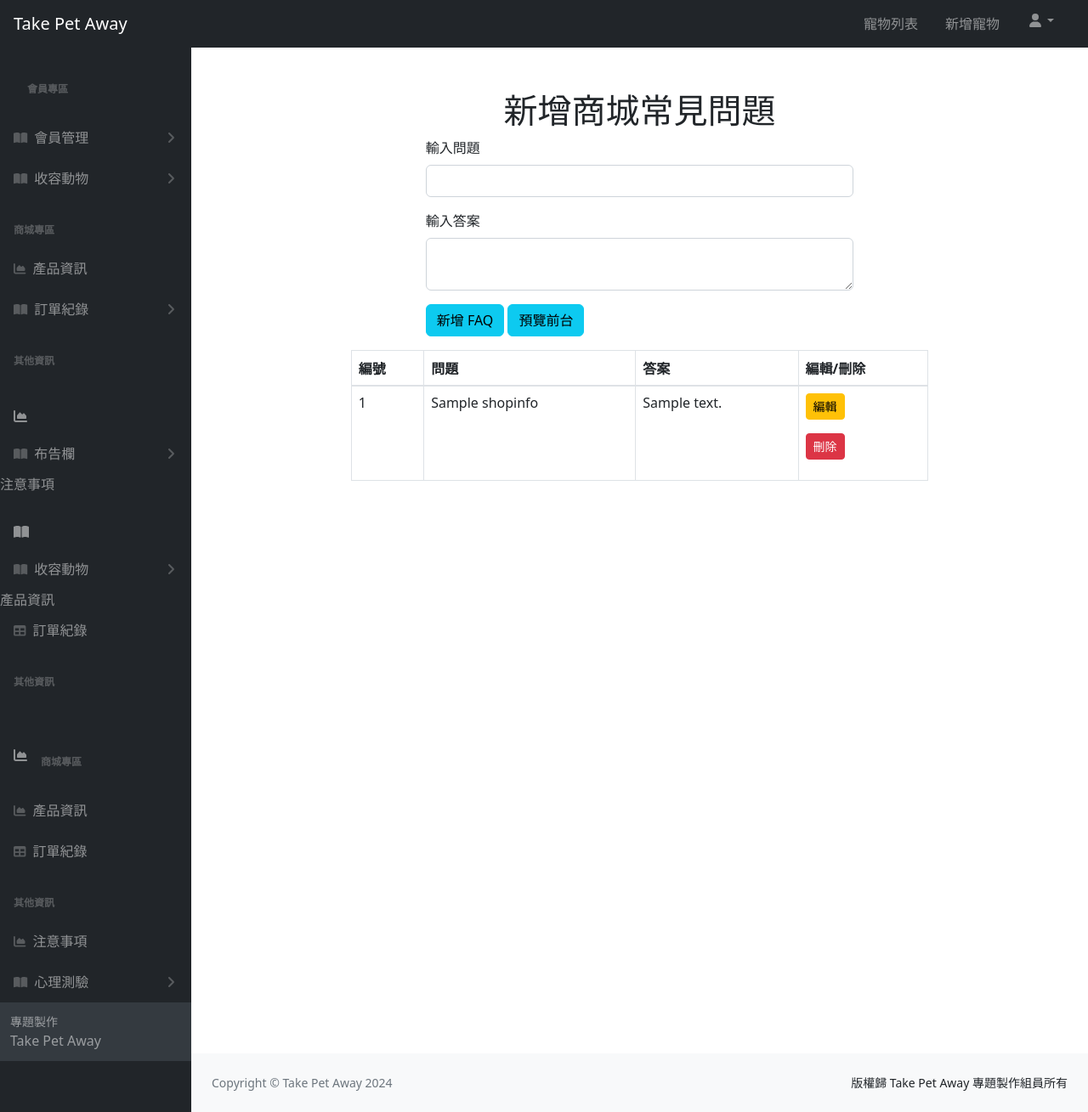
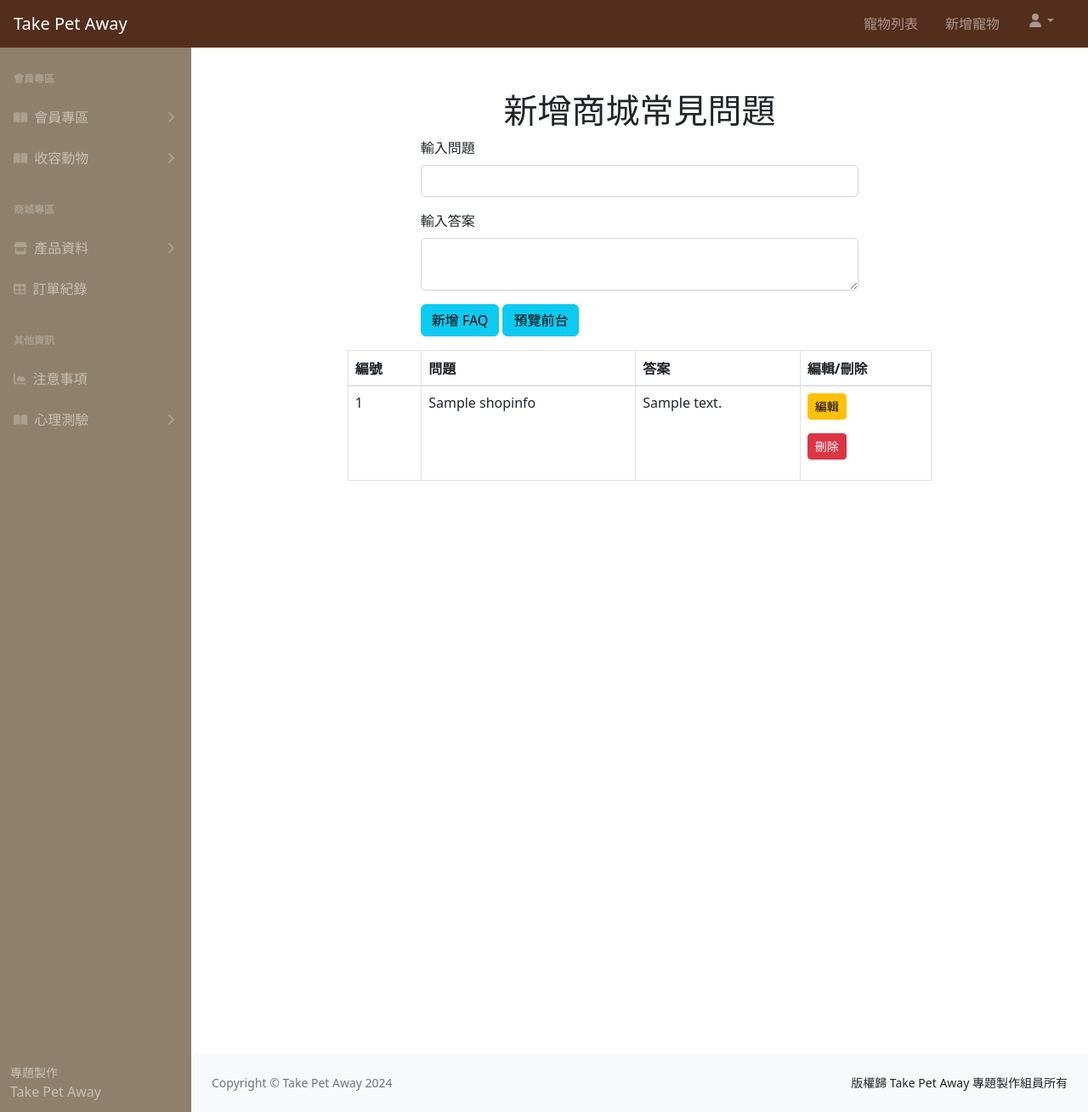
Before and after one commit to yingweng1120112/Backstage-take_pet_away, a PHP site: page /faq_add.php in a window 1280 px wide. Shown: the whole page at 85% size. Run offline with PHP 8.4, Linux system fonts and the light colour scheme; tables that the repository leaves empty hold one stand-in row (values such as "Sample post"); data that the repository does not hold is empty; some libraries are stand-ins or nearby versions.

Commit message:
檔案內容變更

```diff
--- a/parts/1_head.php
+++ b/parts/1_head.php
@@ -13,5 +13,27 @@
   <!-- <title>後臺介面</title> -->
   <link href="css/styles.css" rel="stylesheet" />
 </head>
+<style>
+  /* header 側nav */
+  :root {
+        --bs-dark-rgb: 83, 46, 28;
+    }
+    .sb-sidenav-dark {
+        background-color: #8E806A;
+    }
+    .sb-sidenav-dark .sb-sidenav-footer {
+    background-color: #8E806A;
+    }
+    .row {
+        --bs-gutter-x: 0rem;
+    }
+    .pagination, .datatable-pagination ul {
+        --bs-pagination-active-border-color: #EEE0C9;
+        --bs-pagination-active-bg: #967E76;
+        --bs-link-color: #967E76;
+        --bs-link-hover-color: #967E76;
+        --bs-dark-rgb: #967E76;
+    }
+</style>
 
 <body class="sb-nav-fixed">
--- a/parts/3_side_nav.php
+++ b/parts/3_side_nav.php
@@ -3,14 +3,14 @@
     <nav class="sb-sidenav accordion sb-sidenav-dark" id="sidenavAccordion">
       <div class="sb-sidenav-menu">
         <div class="nav">
-          <a class="nav-link collapsed" href="#" aria-expanded="false" aria-controls="collapsePagesUser">
+          <!-- <a class="nav-link collapsed" href="#" aria-expanded="false" aria-controls="collapsePagesUser"> -->
           <div class="sb-sidenav-menu-heading">會員專區</div>
           <!-- 會員下拉式選單 -->
           <a class="nav-link collapsed" href="#" data-bs-toggle="collapse" data-bs-target="#collapsePagesUser" aria-expanded="false" aria-controls="collapsePagesUser" onclick="toggleCollapse('collapsePagesUser')">
             <div class="sb-nav-link-icon">
               <i class="fas fa-book-open"></i>
             </div>
-              會員管理
+            會員專區
             <div class="sb-sidenav-collapse-arrow">
               <i class="fas fa-angle-down"></i>
             </div>
@@ -26,14 +26,11 @@
               <a class="nav-link collapsed" href="user_list_add.php">
                 新增會員資料
               </a>
-                <a class="nav-link collapsed" href="#">
+              <a class="nav-link collapsed" href="adoptList.php">
                 線上認養紀錄
               </a>
-                <a class="nav-link collapsed" href="#">
+              <a class="nav-link collapsed" href="reserveList.php">
                 預約紀錄
-                </a>
-                <a class="nav-link collapsed" href="#">
-                  收藏
               </a>
               <a class="nav-link collapsed" href="logout.php">
                 登出
@@ -56,139 +53,35 @@
               <a class="nav-link collapsed" href="pet_list.php">
                 基本資訊
               </a>
+              <a class="nav-link collapsed" href="pet_add.php">
+                新增寵物資料
+              </a>
               <a class="nav-link collapsed" href="#">
                 動作與技能
               </a>
-              <a class="nav-link collapsed" href="#">
+              <a class="nav-link collapsed" href="blog.php">
                 寵物貼文
               </a>
-              <a class="nav-link collapsed" href="#">
+              <a class="nav-link collapsed" href="blog_add.php">
+                新增寵物貼文
+              </a>
+              <a class="nav-link collapsed" href="adopt.php">
                 線上認養
               </a>
-              <a class="nav-link collapsed" href="#">
+              <a class="nav-link collapsed" href="reserve.php">
                 線上預約
-              </a>
-              <a class="nav-link collapsed" href="#">
-                個人寵物
-              </a>
-              <a class="nav-link collapsed" href="#">
-                個人收藏
               </a>
             </nav>
           </div>
           <div class="sb-sidenav-menu-heading">商城專區</div>
-          <a class="nav-link" href="#">
+          <a class="nav-link collapsed" href="#" data-bs-toggle="collapse" data-bs-target="#collapsePagesShop" aria-expanded="false" aria-controls="collapsePagesShop">
             <div class="sb-nav-link-icon">
-              <i class="fas fa-chart-area"></i>
+              <i class="fa-solid fa-store"></i>
             </div>
-            產品資訊
-          </a>
-          <a class="nav-link collapsed" href="#" data-bs-toggle="collapse" data-bs-target="#order" aria-expanded="false" aria-controls="order">
-            <div class="sb-nav-link-icon">
-              <i class="fas fa-book-open"></i>
-            </div>
-            訂單紀錄
+            產品資料
             <div class="sb-sidenav-collapse-arrow">
               <i class="fas fa-angle-down"></i>
             </div>
-          </a>
-          <div class="collapse" id="order" aria-labelledby="headingTwo" data-bs-parent="#sidenavAccordion">
-            <nav class="sb-sidenav-menu-nested nav accordion" id="orderContentPages">
-              <a class="nav-link collapsed" href="order_history.php">
-                歷史訂單
-              </a>
-              <a class="nav-link collapsed" href="order_history_detail.php">
-                訂單詳情
-              </a>
-            </nav>
-          </div>
-          <div class="sb-sidenav-menu-heading">其他資訊</div>
-          <a class="nav-link" href="#">
-            <div class="sb-nav-link-icon">
-              <i class="fas fa-chart-area"></i>
-            <!-- 布告欄下拉式選單 -->
-            <a class="nav-link collapsed" href="#" data-bs-toggle="collapse" data-bs-target="#collapsePagesBulletin" aria-expanded="false" aria-controls="collapsePagesBulletin" onclick="toggleCollapse('collapsePagesBulletin')">
-              <div class="sb-nav-link-icon">
-                <i class="fas fa-book-open"></i>
-              </div>
-              布告欄
-              <div class="sb-sidenav-collapse-arrow">
-                <i class="fas fa-angle-down"></i>
-              </div>
-            </a>
-            <div class="collapse" id="collapsePagesBulletin" aria-labelledby="headingTwo" data-bs-parent="#sidenavAccordion">
-              <nav class="sb-sidenav-menu-nested nav accordion" id="collapseContentBulletin">
-                <a class="nav-link collapsed" href="#">
-                  公告事項
-                </a>
-                <a class="nav-link collapsed" href="#">
-                  活動訊息
-                </a>
-              </nav>
-            </div>
-
-            注意事項
-          </a>
-          <a class="nav-link collapsed" href="#" data-bs-toggle="collapse" data-bs-target="#heartContentCollapse" aria-expanded="false" aria-controls="heartContentCollapse">
-            <div class="sb-nav-link-icon">
-              <i class="fas fa-book-open"></i>
-
-
-
-              <!-- 收容動物下拉式選單 -->
-              <a class="nav-link collapsed" href="#" data-bs-toggle="collapse" data-bs-target="#collapsePagesAnimal" aria-expanded="false" aria-controls="collapsePagesAnimal" onclick="toggleCollapse('collapsePagesAnimal')">
-                <div class="sb-nav-link-icon">
-                  <i class="fas fa-book-open"></i>
-                </div>
-                收容動物
-                <div class="sb-sidenav-collapse-arrow">
-                  <i class="fas fa-angle-down"></i>
-                </div>
-              </a>
-              <div class="collapse" id="collapsePagesAnimal" aria-labelledby="headingTwo" data-bs-parent="#sidenavAccordion">
-                <nav class="sb-sidenav-menu-nested nav accordion" id="collapseContentAnimal">
-                  <a class="nav-link collapsed" href="#">
-                    基本資訊
-                  </a>
-                  <a class="nav-link collapsed" href="#">
-                    動作與技能
-                  </a>
-                  <a class="nav-link collapsed" href="#">
-                    寵物貼文
-                  </a>
-                  <a class="nav-link collapsed" href="#">
-                    線上認養
-                  </a>
-                  <a class="nav-link collapsed" href="#">
-                    線上預約
-                  </a>
-                  <a class="nav-link collapsed" href="#">
-                    個人寵物
-                  </a>
-                  <a class="nav-link collapsed" href="#">
-                    個人收藏
-                  </a>
-                </nav>
-
-              </div>
-
-              產品資訊
-            </a>
-            <a class="nav-link" href="#">
-              <div class="sb-nav-link-icon"><i class="fas fa-table"></i></div>
-              訂單紀錄
-            </a>
-            <div class="sb-sidenav-menu-heading">其他資訊</div>
-            <a class="nav-link" href="faq_add.php">
-              <div class="sb-nav-link-icon">
-                <i class="fas fa-chart-area"></i>
-
-              <div class="sb-sidenav-menu-heading">商城專區</div>
-              <a class="nav-link" href="#">
-                <div class="sb-nav-link-icon">
-                  <i class="fas fa-chart-area"></i>
-                </div>
-                產品資訊
           </a>
           <div class="collapse" id="collapsePagesShop" aria-labelledby="headingTwo" data-bs-parent="#sidenavAccordion">
             <nav class="sb-sidenav-menu-nested nav accordion" id="collapseContentShop">
@@ -201,15 +94,13 @@
               <a class="nav-link collapsed" href="shop-add.php">
                 新增商品
               </a>
-
           </div>
-
-              <a class="nav-link" href="#">
+          <a class="nav-link" href="order_history.php">
             <div class="sb-nav-link-icon"><i class="fas fa-table"></i></div>
             訂單紀錄
           </a>
           <div class="sb-sidenav-menu-heading">其他資訊</div>
-              <a class="nav-link" href="#">
+          <a class="nav-link" href="faq_add.php">
             <div class="sb-nav-link-icon">
               <i class="fas fa-chart-area"></i>
             </div>
@@ -244,6 +135,7 @@
   </div>
   <div id="layoutSidenav_content">
 
+
     <script>
       function toggleCollapse(targetId) {
         // 取得目標折疊面板的元素
--- a/parts/admin-required.php
+++ b/parts/admin-required.php
@@ -5,6 +5,6 @@ if (!isset($_SESSION)) {
 }
 
 if (!isset($_SESSION['user'])) {
-  header('Location: index_.php');
+  header('Location: login.php');
   exit;
 }
--- a/sql/take_pet_away.sql
+++ b/sql/take_pet_away.sql
@@ -26,7 +26,7 @@ CREATE TABLE Notice_Adoptinfo (
                 question_adopt_id INT auto_increment NOT NULL,
                 main_question VARCHAR(60) NOT NULL,
                 small_question VARCHAR(60) NOT NULL,
-                faq_answer VARCHAR(60) NOT NULL,
+                faq_answer TEXT NOT NULL,
                 PRIMARY KEY (question_adopt_id)
 );
 
@@ -35,7 +35,7 @@ CREATE TABLE Faq_Shopinfo (
                 question_id INT auto_increment NOT NULL,
                 main_question VARCHAR(60) NOT NULL,
                 small_question VARCHAR(60) NOT NULL,
-                faq_answer VARCHAR(60) NOT NULL,
+                faq_answer TEXT NOT NULL,
                 PRIMARY KEY (question_id)
 );
 
```
Lines whose indentation alone changed are shown as unchanged.
